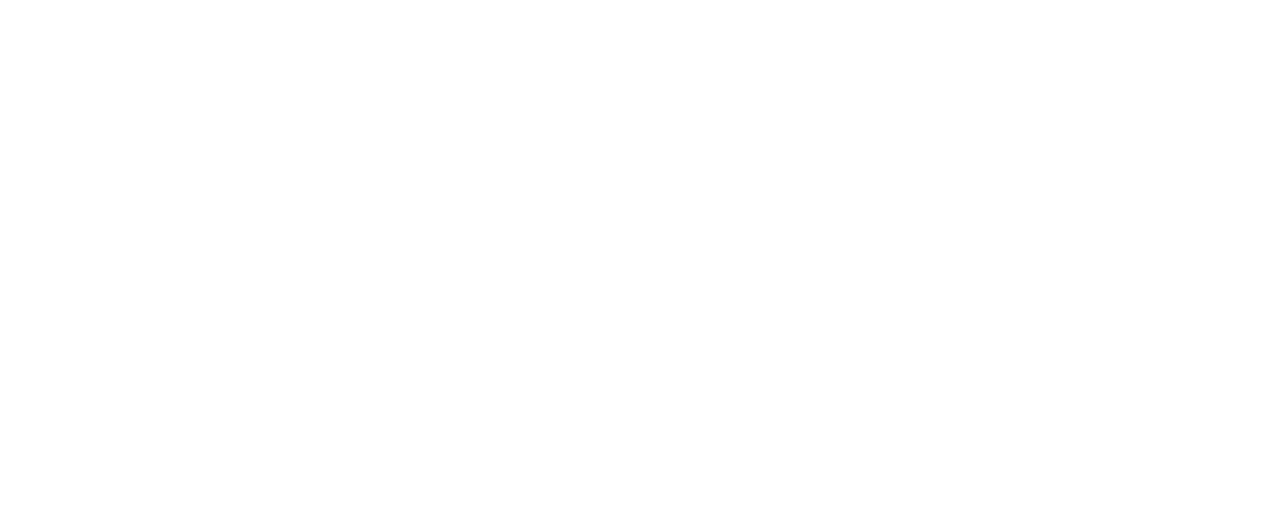
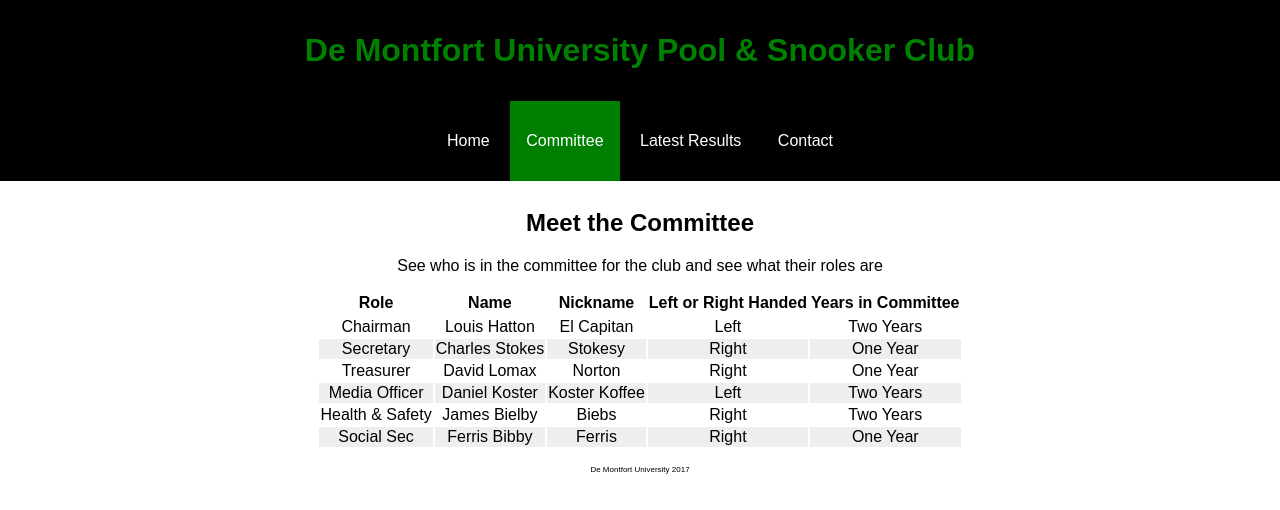
Before and after one commit to dankoster14/Website, a plain HTML site: page committee.html in a window 1280 px wide. Drawn offline with Linux system fonts and the light colour scheme.

Commit message:
committee page

```diff
--- a/committee.html
+++ b/committee.html
@@ -0,0 +1,98 @@
+<!doctype html>
+<html lang="en">
+<head>
+  <meta charset="utf-8">
+  <title>DMU Pool & Snooker</title>
+  <link rel="stylesheet" href="styles/styles.css">
+  <script src="js/scripts.js"></script>
+  <meta name="viewport" content="width=device-width, initial-scale=1">
+</head>
+
+<body>
+
+<header>
+
+  <h1>De Montfort University Pool & Snooker Club</h1>
+
+  <a id="menu" href="#">Menu</a>
+  <nav id="nav-menu">
+    <a href="index.html">Home</a>
+    <a class="active">Committee</a>
+    <a href="results.html">Latest Results</a>
+    <a href="contact.html">Contact</a>
+  </nav>
+
+</header>
+
+<main>
+
+  <h2>Meet the Committee</h2>
+
+  <p>See who is in the committee for the club and see what their roles are</p>
+
+  <table align="center">
+    <tr>
+      <th>Role</th>
+      <th>Name</th>
+      <th>Nickname</th>
+      <th>Left or Right Handed</th>
+      <th>Years in Committee</th>
+    <tr>
+
+    <tr>
+      <td>Chairman</td>
+      <td>Louis Hatton</td>
+      <td>El Capitan</td>
+      <td>Left</td>
+      <td>Two Years</td>
+    </tr>
+
+    <tr>
+      <td>Secretary</td>
+      <td>Charles Stokes</td>
+      <td>Stokesy</td>
+      <td>Right</td>
+      <td>One Year</td>
+    </tr>
+
+    <tr>
+      <td>Treasurer</td>
+      <td>David Lomax</td>
+      <td>Norton</td>
+      <td>Right</td>
+      <td>One Year</td>
+    </tr>
+
+    <tr>
+      <td>Media Officer</td>
+      <td>Daniel Koster</td>
+      <td>Koster Koffee</td>
+      <td>Left</td>
+      <td>Two Years</td>
+    </tr>
+
+    <tr>
+      <td>Health & Safety</td>
+      <td>James Bielby</td>
+      <td>Biebs</td>
+      <td>Right</td>
+      <td>Two Years</td>
+    </tr>
+
+    <tr>
+      <td>Social Sec</td>
+      <td>Ferris Bibby</td>
+      <td>Ferris</td>
+      <td>Right</td>
+      <td>One Year</td>
+    </tr>
+  </table>
+
+
+</main>
+
+<footer>
+  <p>De Montfort University 2017</p>
+</footer>
+</body>
+</html>
--- a/styles/styles.css
+++ b/styles/styles.css
@@ -109,4 +109,11 @@
     border-color: green;
     font-size: 1.5em;
   }
+  table{
+    text-align: center;
+  }
+
+  table tr:nth-child(even){
+    background-color: #eee;
+  }
 }
```
Also changed, not shown: index.html (+2 -2 lines).
